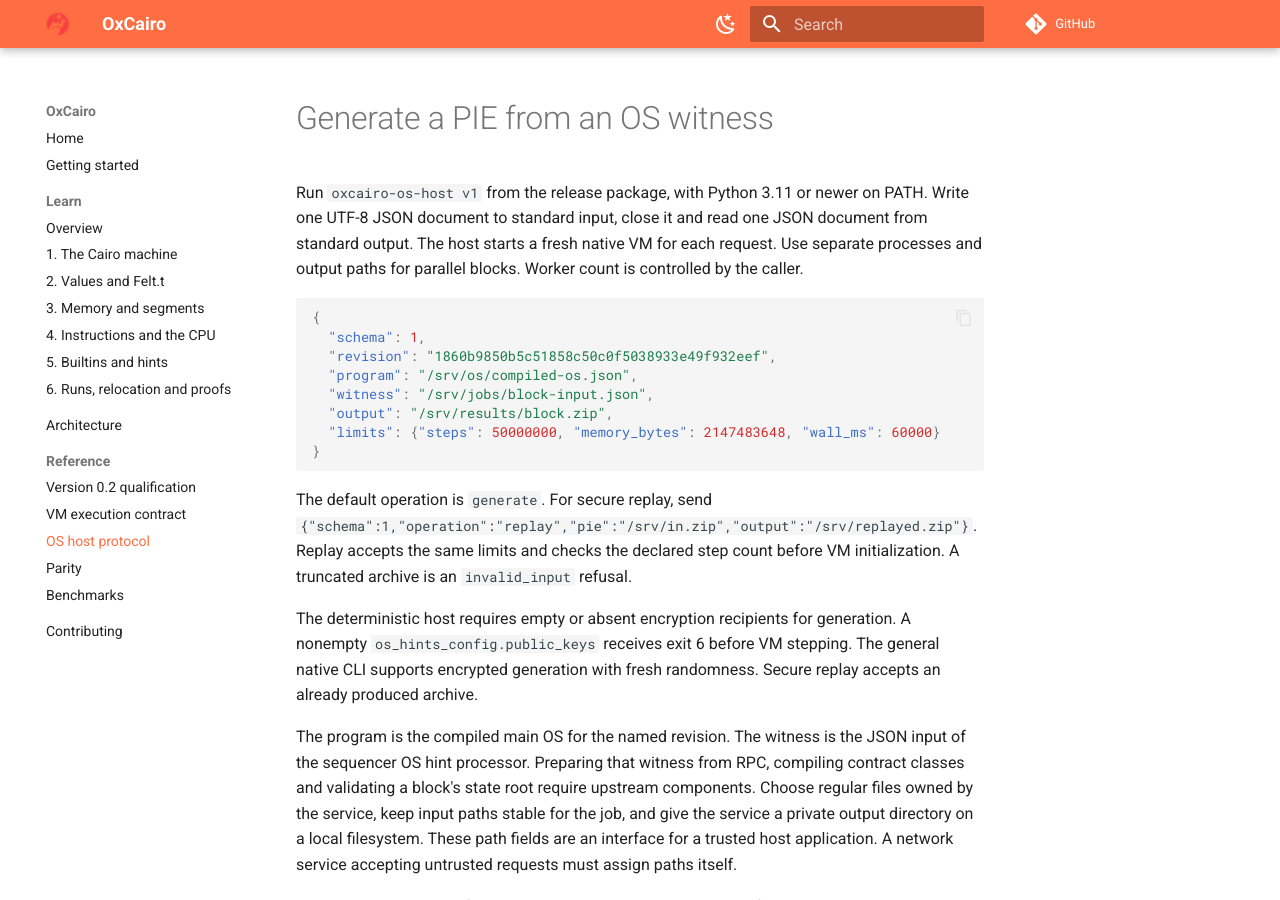
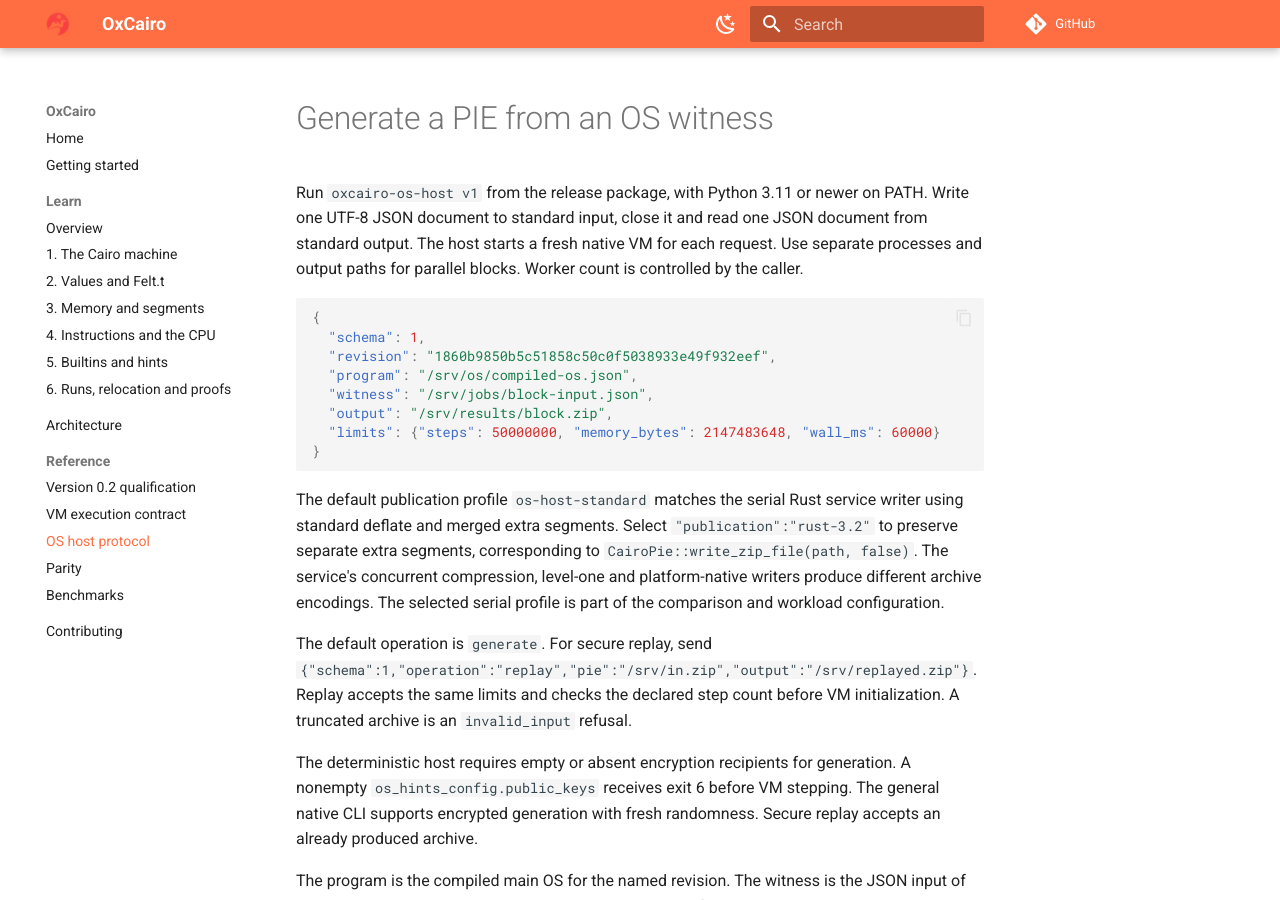
Before and after one commit to teddyjfpender/cairo-vm-ocaml, an MkDocs documentation site: the page built from docs/os-host.md, in a window 1280 px wide and 900 px high. Built offline with MkDocs 1.6.1 and Material for MkDocs 9.7.7, drawn with Linux system fonts in a browser that asks for light colours; comment, search, counter and statistics services are not loaded.

Commit message:
Match the serial Rust OS-host publication policy by default

````diff
--- a/docs/os-host.md
+++ b/docs/os-host.md
@@ -12,6 +12,8 @@ Run `oxcairo-os-host v1` from the release package, with Python 3.11 or newer on
   "limits": {"steps": 50000000, "memory_bytes": 2147483648, "wall_ms": 60000}
 }
 ```
+
+The default publication profile `os-host-standard` matches the serial Rust service writer using standard deflate and merged extra segments. Select `"publication":"rust-3.2"` to preserve separate extra segments, corresponding to `CairoPie::write_zip_file(path, false)`. The service's concurrent compression, level-one and platform-native writers produce different archive encodings. The selected serial profile is part of the comparison and workload configuration.
 
 The default operation is `generate`. For secure replay, send `{"schema":1,"operation":"replay","pie":"/srv/in.zip","output":"/srv/replayed.zip"}`. Replay accepts the same limits and checks the declared step count before VM initialization. A truncated archive is an `invalid_input` refusal.
 
````
Also changed, not shown: 2 other files.
